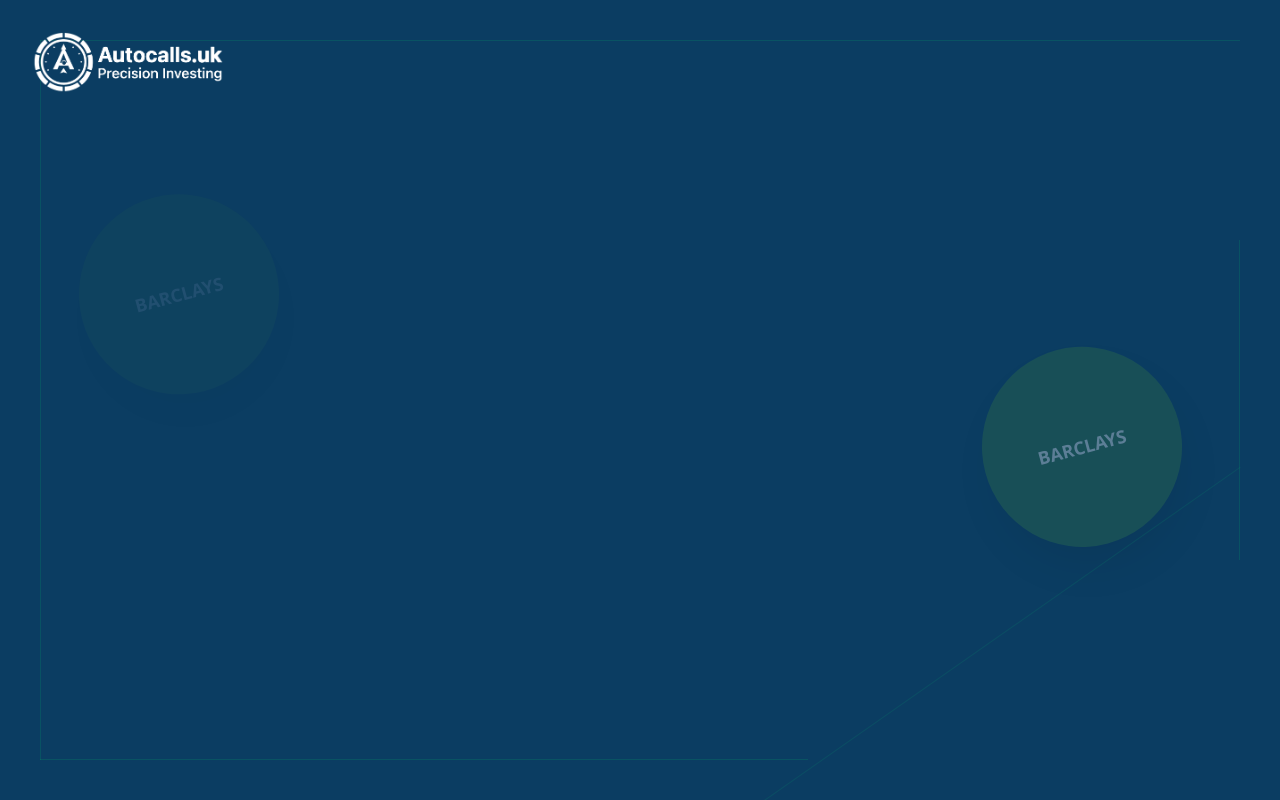
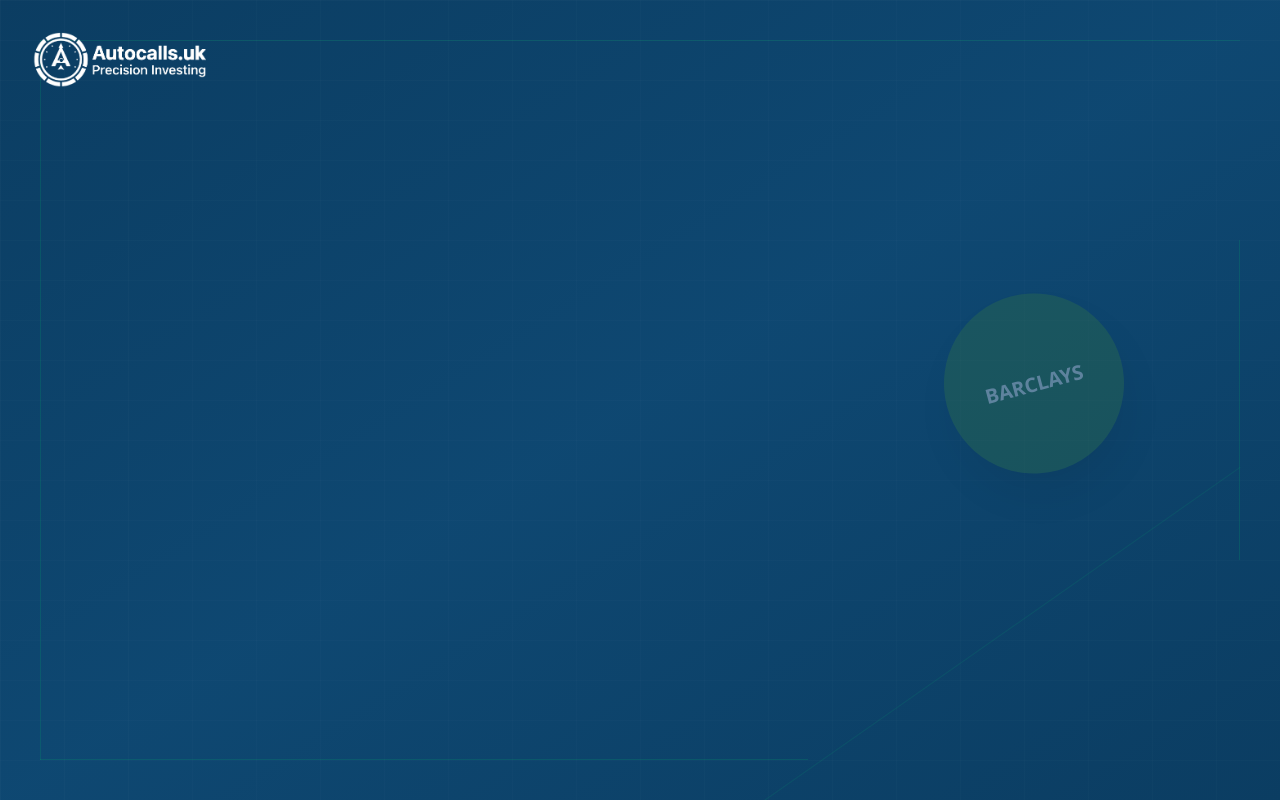
Before and after one commit to 808zainnaeem/IDAD, a React (Vite) app: page / in a window 1280 px wide. Shown: the top 800 px of the page. Built offline with nearby package versions, Linux system fonts and the light colour scheme.

Commit message:
first commit

```diff
--- a/src/Components/Home/About.jsx
+++ b/src/Components/Home/About.jsx
@@ -4,7 +4,7 @@
 export default function IDADLandingPage() {
   // Updated text arrays to reflect IDAD's expertise in Autocall Structured Products
   const headingWords = ['Proven', 'Performance', 'Through', 'Volatility'];
-  const headerWords = 'IDAD'.split('');
+  const headerWords = 'AUTOCALLS'.split('');
 
   // Animation variants (kept clean and performant)
   const containerVariants = {
@@ -126,15 +126,11 @@
                 className="text-2xl sm:text-3xl md:text-4xl tracking-widest mb-6"
                 style={{ color: '#01a96b' }}
               >
-                {headerWords.map((letter, index) => (
                   <motion.span
-                    key={index}
                     variants={headerWordVariants}
                     style={{ display: 'inline-block', marginRight: '2px' }}
                   >
-                    {letter}
-                  </motion.span>
-                ))}
+AUTOCALLS                  </motion.span>
               </motion.h2>
             </motion.div>
 
@@ -143,8 +139,7 @@
               variants={descVariants}
             >
               <p>
-                IDAD is a leading specialist in Autocall Structured Products, delivering consistent, resilient returns for investors since 1992.
-                With a proven track record of high success rates, no capital losses when held to maturity, and average annualised returns exceeding traditional funds—even through volatile markets—we design and distribute innovative structured investments linked to major indices like the FTSE 100 and FTSE CSDI.
+                 Autocall Review analyzes the performance of FTSE-linked, capital-at-risk autocall structured products in the UK retail sector, specifically focusing on those maturing in 2025. The review also spans the decade-long performance from 2016 to 2025, providing insights into the resilience and performance of these products.
               </p>
             </motion.div>
 
--- a/src/Components/Home/Hero.jsx
+++ b/src/Components/Home/Hero.jsx
@@ -3,6 +3,7 @@
 
 export default function AutocallLanding() {
   const [logos, setLogos] = useState([]);
+
   const logoData = [
     { name: 'HSBC', angle: 15 },
     { name: 'MORGAN\nSTANLEY', angle: -20 },
@@ -10,22 +11,21 @@
     { name: 'BNP\nPARIBAS', angle: 25 },
     { name: 'BARCLAYS', angle: -15 },
     { name: 'FTSE\n100', angle: 10 },
-    { name: 'FTSE\nCSDI', angle: -25 },
-    { name: 'GOLDMAN\nSACHS', angle: 20 },
-    { name: 'SOCIÉTÉ\nGÉNÉRALE', angle: -10 },
   ];
 
   useEffect(() => {
     const shuffled = [...logoData].sort(() => Math.random() - 0.5);
+
     shuffled.forEach((logo, index) => {
       const delay = index * 300 + Math.random() * 400;
+
       setTimeout(() => {
         setLogos((prev) => [
           ...prev,
           {
             ...logo,
             id: index,
-            left: 5 + Math.random() * 90,
+            left: 10 + Math.random() * 80,
             rotateStart: Math.random() * 60 - 30,
             rotateEnd: logo.angle,
           },
@@ -36,29 +36,18 @@
 
   const dropVariants = {
     initial: {
-      y: -400,
+      y: -500,
       opacity: 0,
       rotate: (custom) => custom.rotateStart || 0,
     },
     animate: (custom) => ({
-      y: window.innerHeight - 240,
+      y: window.innerHeight - 280,
       opacity: 1,
       rotate: custom.rotateEnd,
       transition: {
-        y: {
-          type: "spring",
-          stiffness: 60,
-          damping: 20,
-          mass: 1.5,
-          delay: 0,
-        },
+        y: { type: "spring", stiffness: 60, damping: 20, mass: 1.5 },
         opacity: { duration: 0.8, delay: 0.3 },
-        rotate: {
-          type: "spring",
-          stiffness: 80,
-          damping: 25,
-          delay: 0.2,
-        },
+        rotate: { type: "spring", stiffness: 80, damping: 25, delay: 0.2 },
       },
     }),
   };
@@ -79,100 +68,142 @@
   return (
     <div
       className="relative w-full min-h-screen overflow-hidden"
-      style={{ backgroundColor: '#0b3d62' }} /* Dark blue background retained for premium feel */
+      style={{ backgroundColor: '#0b3d62' }}
     >
+      <div className="absolute inset-0">
+        <motion.div
+          className="absolute inset-0 bg-gradient-to-br from-[#0b3d62] via-[#0f4a75] to-[#0b3d62]"
+          animate={{ scale: [1, 1.05, 1], opacity: [0.8, 1, 0.8] }}
+          transition={{ duration: 20, repeat: Infinity, repeatType: 'reverse' }}
+        />
+
+        {/* Fixed Animated Grid Pattern - Now pulses gently without disappearing */}
+        <div className="absolute inset-0 opacity-50">
+          {Array(20)
+            .fill()
+            .map((_, i) => (
+              <motion.div
+                key={`horizontal-${i}`}
+                className="absolute bg-white/20 h-px w-full"
+                style={{ top: `${i * 5}%` }}
+                animate={{ opacity: [0.15, 0.35, 0.15] }}
+                transition={{
+                  duration: 4,
+                  repeat: Infinity,
+                  repeatType: 'reverse',
+                  delay: i * 0.15,
+                }}
+              />
+            ))}
+          {Array(20)
+            .fill()
+            .map((_, i) => (
+              <motion.div
+                key={`vertical-${i + 20}`}
+                className="absolute bg-white/20 w-px h-full"
+                style={{ left: `${i * 5}%` }}
+                animate={{ opacity: [0.15, 0.35, 0.15] }}
+                transition={{
+                  duration: 4,
+                  repeat: Infinity,
+                  repeatType: 'reverse',
+                  delay: i * 0.15,
+                }}
+              />
+            ))}
+        </div>
+      </div>
+
       {/* HEADER */}
       <header className="absolute top-0 left-0 right-0 flex justify-between items-center p-6 z-30">
         <div className="flex items-center gap-3 p-2 rounded-lg">
-          <img
-            src='/logow.png' /* Replace with your actual company logo path, e.g., '/autocall-logo.png' */
-            alt="Company Logo"
-            className="w-26 md:w-50" /* Responsive logo size */
-          />
+          <img src="/logow.png" alt="Company Logo" className="h-10 md:h-14" />
         </div>
-        {/* <button className="px-6 md:px-8 py-2.5 border border-white/50 text-white rounded-lg hover:bg-white/10 transition-all text-sm md:text-base"> */}
-          {/* Contact Us */}
-        {/* </button> */}
       </header>
 
-      {/* DROPPING LOGOS - Updated to major issuers and indices from your content */}
+      {/* DROPPING LOGOS - Desktop */}
       {logos.map((logo) => (
         <motion.div
           key={logo.id}
-          className="absolute pointer-events-none hidden md:block"
-          style={{ left: `${logo.left}%` }}
+          className="absolute pointer-events-none hidden lg:block z-1000"
+          style={{ left: `${logo.left}%`, transform: 'translateX(-50%)' }}
           variants={dropVariants}
           initial="initial"
           animate="animate"
           custom={logo}
         >
           <motion.div
-            className="rounded-full flex items-center justify-center shadow-2xl"
-            style={{
-              width: '200px',
-              height: '200px',
-              background: '#337543', /* Primary green retained */
-            }}
-            whileHover={{ scale: 1.08, transition: { duration: 0.3 } }}
+            className="rounded-full flex items-center justify-center shadow-2xl border-white/10"
+            style={{ width: '180px', height: '180px', background: '#337543' }}
+            whileHover={{ scale: 1.1, transition: { duration: 0.3 } }}
           >
-            <span className="text-lg font-black text-white text-center leading-tight whitespace-pre-line px-4">
+            <span className="text-lg md:text-xl font-black text-white text-center leading-tight whitespace-pre-line px-6">
               {logo.name}
             </span>
           </motion.div>
         </motion.div>
       ))}
 
-      {/* INSET FRAME UI LINES */}
+      {/* Smaller logos for tablet */}
+      {logos.slice(0, 5).map((logo) => (
+        <motion.div
+          key={`sm-${logo.id}`}
+          className="absolute pointer-events-none hidden md:block lg:hidden"
+          style={{ left: `${logo.left}%`, transform: 'translateX(-50%)' }}
+          variants={dropVariants}
+          initial="initial"
+          animate="animate"
+          custom={logo}
+        >
+          <motion.div
+            className="rounded-full flex items-center justify-center shadow-xl"
+            style={{ width: '120px', height: '120px', background: '#337543' }}
+          >
+            <span className="text-sm font-bold text-white text-center leading-tight whitespace-pre-line px-3">
+              {logo.name}
+            </span>
+          </motion.div>
+        </motion.div>
+      ))}
+
+      {/* INSET FRAME LINES */}
       <div className="absolute top-10 left-10 right-10 h-[1px] bg-[#01a96b]/20 z-0 hidden md:block"></div>
       <div className="absolute top-10 left-10 bottom-10 w-[1px] bg-[#01a96b]/20 z-0 hidden md:block"></div>
       <div className="absolute bottom-10 left-10 w-[60%] h-[1px] bg-[#01a96b]/20 z-0 hidden md:block"></div>
       <div className="absolute top-[30%] right-10 h-[40%] w-[1px] bg-[#01a96b]/20 z-0 hidden md:block"></div>
 
-      {/* MAIN CONTENT - Updated title to reflect Autocall strengths */}
-      <div className="h-screen flex flex-col items-center justify-center text-center px-6 md:px-4 pointer-events-none">
-        <div className="space-y-4 md:space-y-2 max-w-5xl mx-auto">
+      {/* MAIN CONTENT */}
+      <div className="h-screen flex flex-col items-center justify-center text-center px-6 pointer-events-none relative ">
+        <div className="space-y-4 md:space-y-6 max-w-6xl mx-auto">
           <motion.h1
             custom={0}
             variants={titleVariants}
             initial="hidden"
             animate="visible"
-            className="text-6xl md:text-8xl font-light text-white tracking-tight leading-tight"
+className="text-5xl sm:text-7xl md:text-8xl lg:text-9xl font-light text-white tracking-tight leading-none mt-0 sm:mt-[-120px]"
           >
-            Consistent
+            Consistent Returns
           </motion.h1>
           <motion.h2
             custom={1}
             variants={titleVariants}
             initial="hidden"
             animate="visible"
-            className="text-6xl md:text-8xl font-light text-[#01a96b] tracking-tight leading-tight"
+            className="text-5xl sm:text-7xl md:text-8xl lg:text-9xl font-light text-[#01a96b] tracking-tight leading-none"
           >
-            Returns
+             in Volatile Markets.
           </motion.h2>
           <motion.h3
             custom={2}
             variants={titleVariants}
             initial="hidden"
             animate="visible"
-            className="text-6xl md:text-8xl font-light text-white tracking-tight leading-tight"
+            className="text-5xl sm:text-7xl md:text-8xl lg:text-9xl font-light text-white tracking-tight leading-none"
           >
-            in Volatile Markets.
+
           </motion.h3>
         </div>
       </div>
-
-      {/* BOTTOM NAV */}
-      {/* <nav className="fixed h-15 bottom-4 left-1/2 -translate-x-1/2 w-[90%] max-w-md md:w-[30%] md:top-0 md:bottom-auto md:mt-10 flex justify-center gap-6 md:gap-12 z-20 bg-white/10 backdrop-blur-lg rounded-xl py-4 md:py-0 px-6">
-        <button className="text-white font-medium text-sm hover:text-[#01a96b] transition-colors">
-          HOME
-        </button>
-        <button className="text-white/50 font-medium text-sm hover:text-[#01a96b] transition-colors">
-          PERFORMANCE
-        </button>
-        <button className="text-white/50 font-medium text-sm hover:text-[#01a96b] transition-colors">
-          ABOUT AUTOCALLS
-        </button>
-      </nav> */}
 
       {/* DIAGONAL LINE */}
       <div
```
